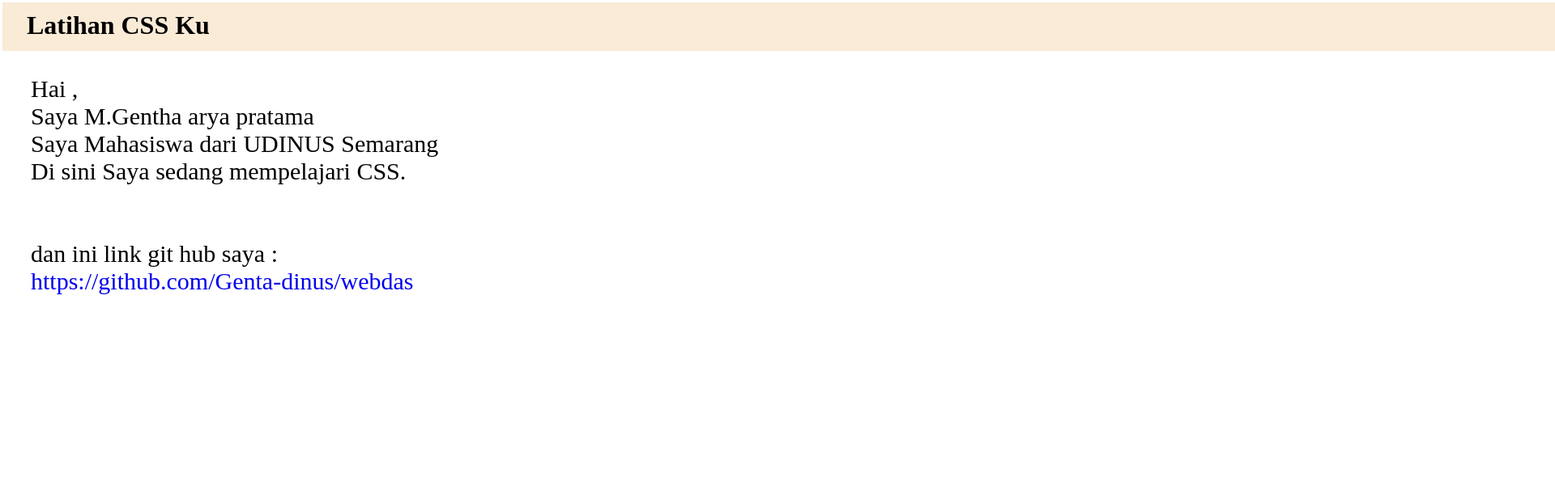
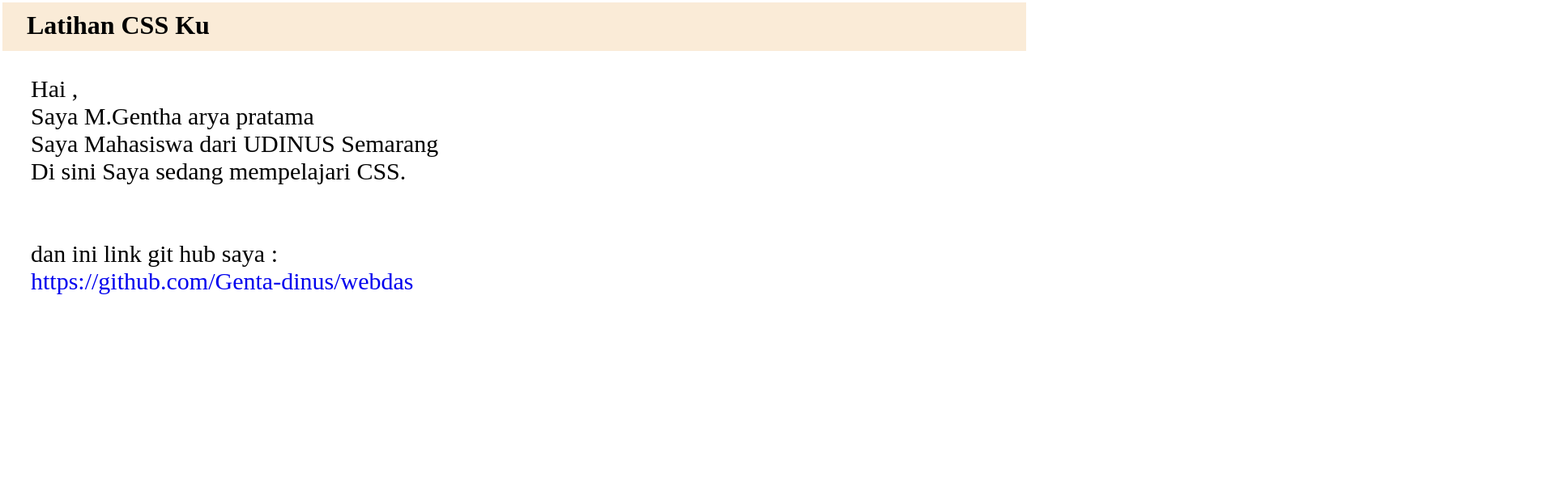
Before and after one commit to Genta-dinus/webdas, a plain HTML site: page LatihanCSS/index.html in a window 1280 px wide. Shown: the top 616 px of the page at 81% size, 1920 px wide, since content can reach past the window. Drawn offline with Linux system fonts and the light colour scheme.

Commit message:
Update index.css

```diff
--- a/LatihanCSS/index.css
+++ b/LatihanCSS/index.css
@@ -2,7 +2,7 @@
 .logo{
 	background-color:  #FAEBD7 ;
 	height: 60px ;
-	width: 2000px ;
+	width: 100% ;
 	margin-top: -18px ;
 	margin-left: -5px ;
 
```
